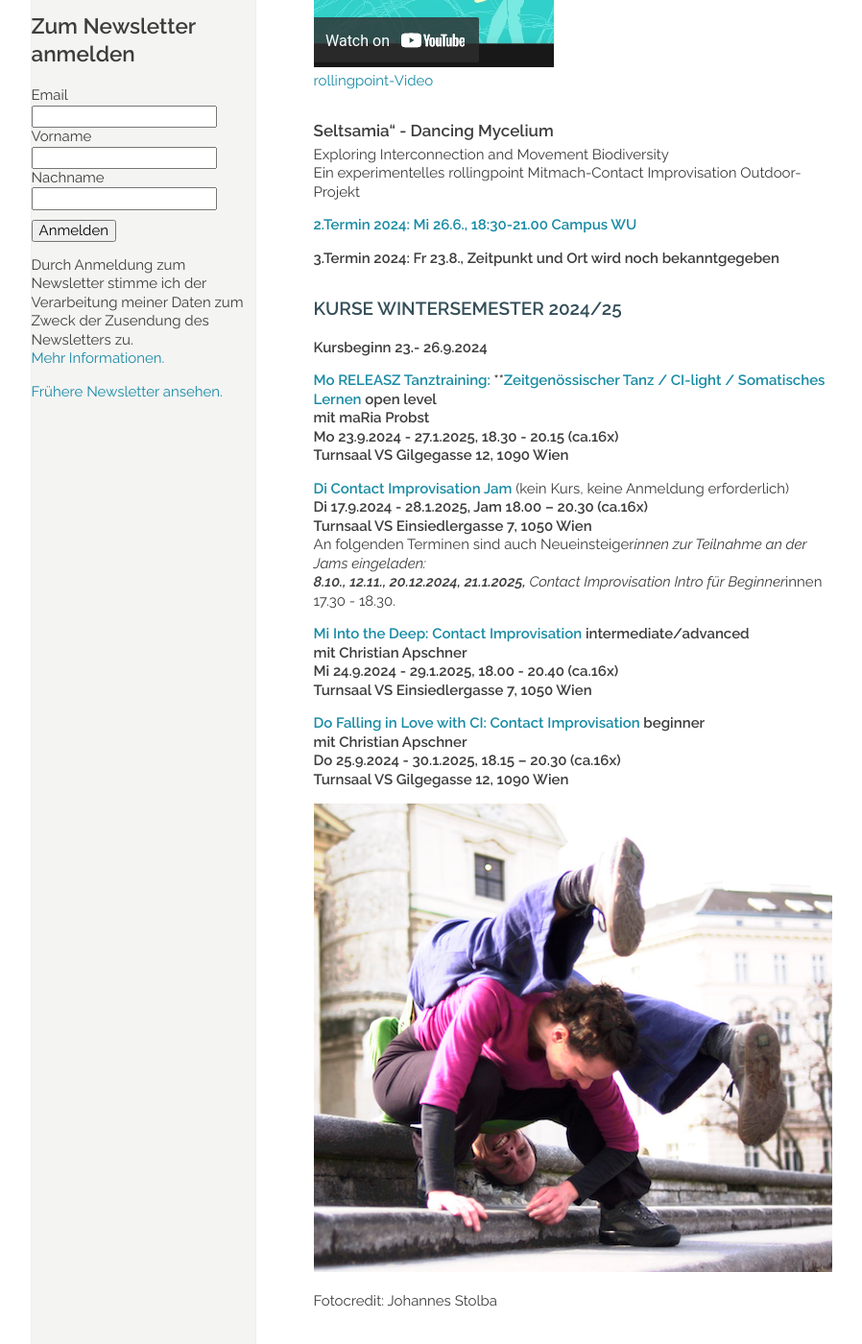
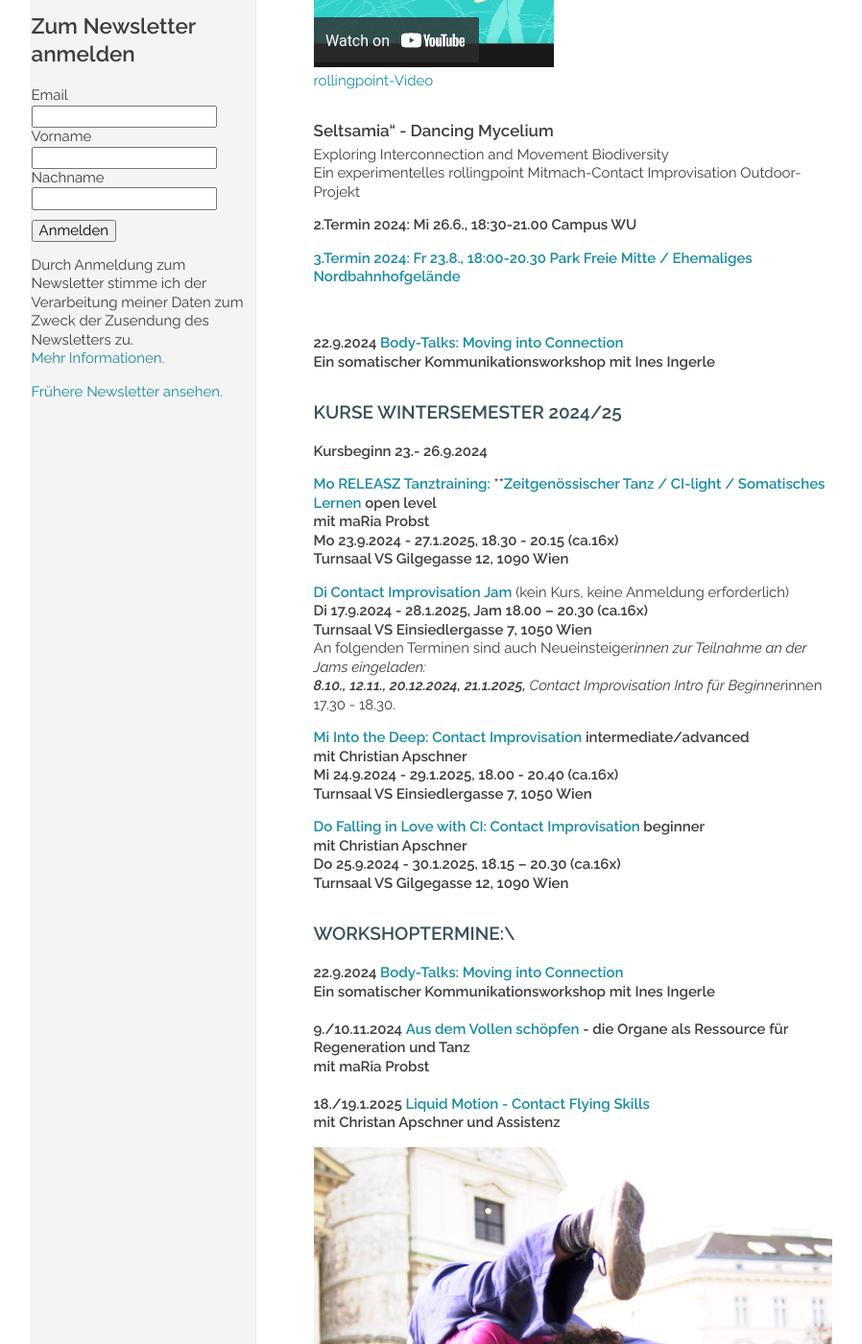
Before and after one commit to manulari/rollingpointat, a Jekyll site: the page built from _pages_de/index.md, in a window 1280 px wide and 1400 px high, scrolled down 998 px. Shown: the whole window at 96% size, without its empty margins (152-1050 px from the left). Built offline with Jekyll 4.4.1, drawn with Linux system fonts in a browser that asks for light colours; comment, search, counter and statistics services are not loaded.

Commit message:
Update page (de) “index”

```diff
--- a/_pages_de/index.md
+++ b/_pages_de/index.md
@@ -18,16 +18,19 @@ Fotocredit: https://johannes-stolba.net/photography/
 
 <div class="imglink"><a target="_blank" href="https://www.youtube.com/embed/kp3DqzN1Ldo"><img src="/assets/uploads/video_vorschau_rollingpoint.png" alt="" /><div>rollingpoint-Video</div></a></div>
 
-
-
 ##### Seltsamia“ - Dancing Mycelium
 
 Exploring Interconnection and Movement Biodiversity\
 Ein experimentelles rollingpoint Mitmach-Contact Improvisation Outdoor-Projekt
 
-**[2.Termin 2024: Mi 26.6., 18:30-21.00 Campus WU ](https://rollingpoint.at/mycelium)**
+**2.Termin 2024: Mi 26.6., 18:30-21.00 Campus WU**
 
-**3.Termin 2024: Fr 23.8., Zeitpunkt und Ort wird noch bekanntgegeben**
+**[3.Termin 2024: Fr 23.8., 18:00-20.30 Park Freie Mitte / Ehemaliges Nordbahnhofgelände](https://rollingpoint.at/mycelium)**
+
+**<br>**
+
+**22.9.2024 [Body-Talks: Moving into Connection](#bodytalks)**\
+**Ein somatischer Kommunikationsworkshop mit Ines Ingerle**
 
 ### **KURSE WINTERSEMESTER 2024/25**
 
@@ -54,6 +57,16 @@ An folgenden Terminen sind auch Neueinsteiger*innen zur Teilnahme an der Jams ei
 **Do 25.9.2024 - 30.1.2025, 18.15 – 20.30 (ca.16x)**\
 **Turnsaal VS Gilgegasse 12, 1090 Wien**
 
+### **WORKSHOPTERMINE:**\
+**22.9.2024 [Body-Talks: Moving into Connection](#bodytalks)**\
+**Ein somatischer Kommunikationsworkshop mit Ines Ingerle**\
+\
+**9./10.11.2024 [Aus dem Vollen schöpfen](#organs) - die Organe als Ressource für Regeneration und Tanz**\
+**mit maRia Probst**\
+\
+**18./19.1.2025 [Liquid Motion - Contact Flying Skills](#flyingskills)**\
+**mit Christan Apschner und Assistenz**
+
 ![Mehr CI auf der Stiege](/assets/uploads/dsc_1941a.jpg "Mehr CI auf der Stiege")
 
 Fotocredit: Johannes Stolba
```
